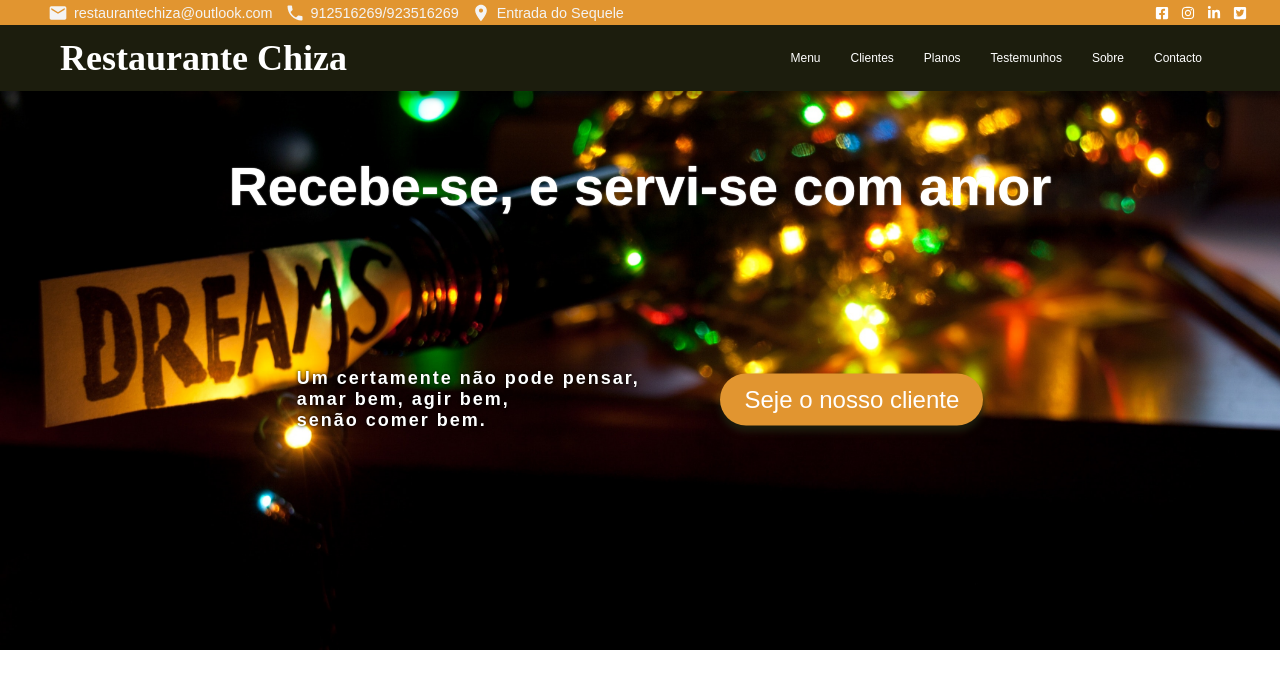
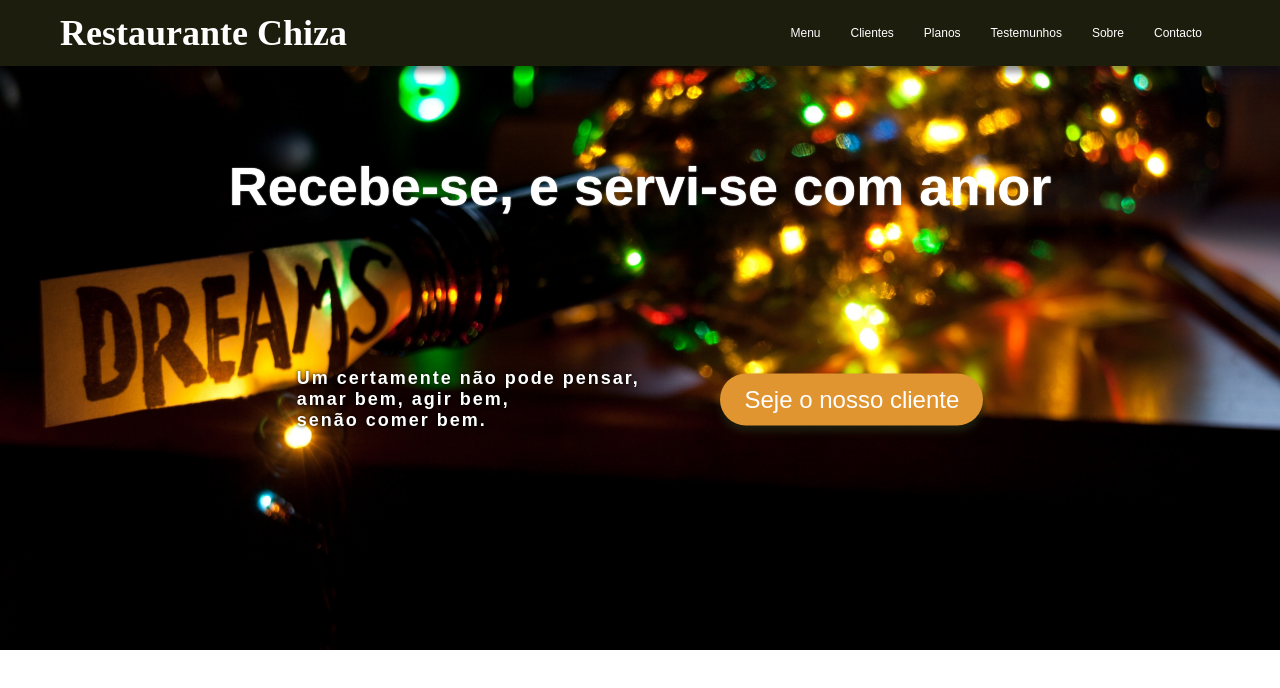
Before and after one commit to jeseias/restaurante-chiza, a React (Create React App) app: page / in a window 1280 px wide. Shown: the top 688 px of the page. Built offline with nearby package versions, Linux system fonts and the light colour scheme.

Commit message:
Removed the top Header

```diff
--- a/src/layout/Header/index.js
+++ b/src/layout/Header/index.js
@@ -3,36 +3,12 @@ import { Link } from 'react-router-dom';
 
 import bg from './../../assets/images/bg/bg.jpg';
 
-import { MdEmail, MdPhone, MdLocationOn } from 'react-icons/md';
-import { FaFacebookSquare, FaInstagram, FaLinkedinIn, FaBars, FaTwitterSquare  } from 'react-icons/fa';
+import { FaBars   } from 'react-icons/fa';
 
-import { Container, TopHeader, Navagation, HeaderContent, Info, Social } from './styles';
+import { Container, Navagation, HeaderContent } from './styles';
 
 export default () =>
   <Container BG={bg}>
-    <TopHeader>
-      <Info>
-        <div>
-          <MdEmail size={20} className='icon' />
-          <p>restaurantechiza@outlook.com</p>
-        </div>
-        <div>
-          <MdPhone size={20} className='icon' />
-          <p>912516269/923516269</p>
-        </div>
-        <div>
-          <MdLocationOn size={20} className='icon' />
-          <p>Entrada do Sequele</p>
-        </div>
-      </Info>
-      <Social>
-        <a href="facebook"> <FaFacebookSquare size={20} /> </a>
-        <a href="facebook"> <FaInstagram size={20} /> </a>
-        <a href="facebook"> <FaLinkedinIn size={20} /> </a>
-        <a href="facebook"> <FaTwitterSquare size={20} /> </a>
-      </Social>
-    </TopHeader>
-
     <Navagation>
       <div>
         <h1>Restaurante Chiza</h1>
--- a/src/layout/Header/styles.js
+++ b/src/layout/Header/styles.js
@@ -10,69 +10,6 @@ export const Container = styled.header`
   min-height: 650px;
   width: 100%;
   color: #fff;
-`;
-
-
-export const TopHeader = styled.div`
-  background: ${yellow_color};
-  height: 25px;
-  width: 100%;
-  color: ${light_gray};
-  font-size: 1.2em;
-  padding: .2em 2rem;
-
-  display: flex;
-  justify-content: space-between;
-
-  svg {
-    transform: scale(.7);
-    margin-right: .5rem;
-  }
-`;
-
-export const Info = styled.div`
-  display: flex;
-  justify-content: space-between;
-  padding: 0 2rem;
-  ${SmoothTransition};
-
-  * {
-    ${SmoothTransition};
-  }
-
-  > div {
-    display: flex;
-    overflow: hidden;
-    position: relative;
-    margin-right: 1rem;
-
-    p {
-      position: relative;
-      top: 2px;
-    }
-
-    svg {
-      transform: scale(1)
-    }
-  }
-`;
-
-export const Social = styled.div`
-  display: flex;
-  justify-content: space-between;
-
-  a:link, a:visited, a:hover {
-    color: #fff;
-  }
-
-  svg {
-    ${SmoothTransition};
-
-    &:hover {
-      transform: scale(1);
-      cursor: pointer;
-    }
-  }
 `;
 
 export const Navagation = styled.nav`
```
